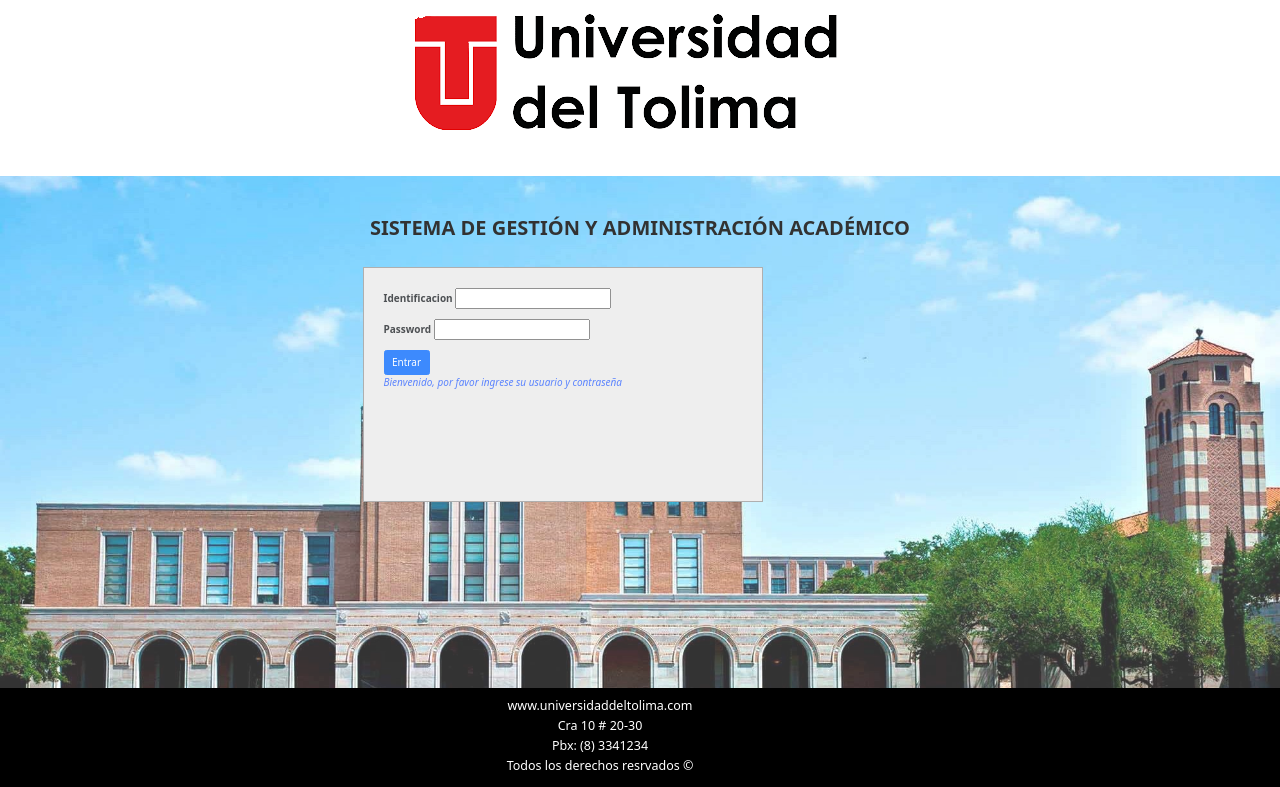
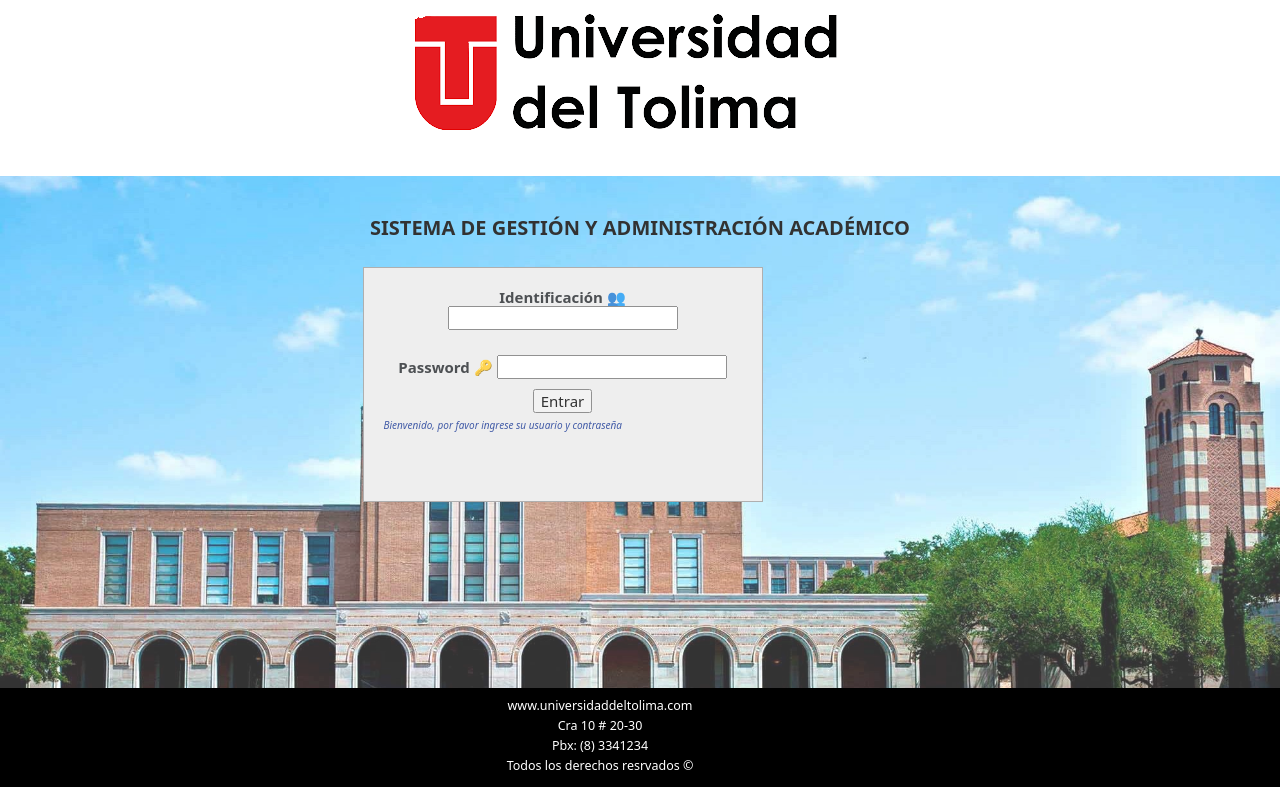
Before and after one commit to marito91/UniversidadDelTolima, a Flask app: page / in a window 1280 px wide. Shown: the top 787 px of the page. Run offline with Flask 2, Linux system fonts and the light colour scheme.

Commit message:
mejoras en el inicio de sesion
vista mejorada

```diff
--- a/app.py
+++ b/app.py
@@ -9,17 +9,6 @@
 
 app = Flask(__name__)
 app.secret_key = os.urandom(20)
-
-#parametros para inicio de sesion
-# bienvenido = Este mensaje se corrigió
-# Buenas noches
-# userName=str()
-# typeUser=str()
-# activeSesion=False
-
-
-
-
 
 
 
@@ -156,7 +145,7 @@
                         cursor.execute("INSERT INTO usuario (nombre, apellidos, tipo_documento, numero_documento, direccion, departamento, ciudad, telefono_fijo, celular, email, observaciones, perfil_id, password, activo) VALUES (?,?,?,?,?,?,?,?,?,?,?,?,?,?)", [nombres, apellidos, doctype, documento, direccion, departamento, ciudad, telefono, celular, correo, observaciones, perfil, pass_enc, True]) # NO SE DEBE CONCATENAR NUNCA
                         # Ejecuta la sentencia SQL
                         con.commit()
-                        flash ("Guardado con exito")
+                        flash ("Guardado con exito ✔")
         return render_template("registro_usuario.html", frm = frm,UserName=session["nombres"],TypeUser=session["perfil"], ActiveSesion=session["activeSesion"])
     else:
         return render_template("logout.html")
@@ -271,7 +260,7 @@
                 frm.celular.data = ""
                 frm.email.data = ""
                 frm.observaciones.data = ""
-                flash("No se ha encontrado el usuario")
+                flash("No se ha encontrado el usuario 🚧")
 
         return render_template("ver_usuario.html",frm=frm,UserName=session["nombres"],TypeUser=session["perfil"], ActiveSesion=session["activeSesion"])
     else:
--- a/forms/formularios.py
+++ b/forms/formularios.py
@@ -4,8 +4,8 @@
 
 
 class Login(FlaskForm):
-    username = IntegerField("Identificacion", validators = [DataRequired("Por favor llene este campo con numeros")])
-    password = PasswordField("Password", validators = [DataRequired("Por favor llene este campo")])
+    username = IntegerField("Identificación 👥", validators = [DataRequired("Por favor llene este campo con numeros")])
+    password = PasswordField("  Password  🔑", validators = [DataRequired("Por favor llene este campo")])
     entrar = SubmitField("Entrar")
 
 
--- a/templates/index.html
+++ b/templates/index.html
@@ -52,10 +52,16 @@
 
 								<form id="login-form" class="form" action="" method="POST">
 								{{ frm.hidden_tag() }}
-								<p>
+
+								<div align="left">
+									<h4>
+										<p>
 									<strong>
 										{{ frm.username.label }}
 									</strong>
+
+
+
 
 									{{ frm.username }}
 									{% for error in frm.username.errors %}
@@ -64,10 +70,14 @@
 									</div>
 									{% endfor %}
 								</p>
+							</h4>
+							<br>
+							<h4>
 								<p>
-									<strong>
-										{{ frm.password.label }}
-									</strong>
+										<strong>
+											{{ frm.password.label }}
+										</strong>
+
 
 									{{ frm.password }}
 									{% for error in frm.password.errors %}
@@ -76,8 +86,19 @@
 									</div>
 									{% endfor %}
 								</p>
-								{{ frm.entrar (href="javascript:void(0)", class="btn btn-primary")}}
-								<p><span style="color: #3366ff;"><em>{{ estado }}</em></span></p>
+							</h4>
+								</div>
+
+
+
+									<h4>
+										{{ frm.entrar }}
+										<span style="color: blue;" ></span>
+									</h4>
+
+
+								<!-- (href="javascript:void(0)", class="btn btn-primary") -->
+								<p><span style="color: #133392;"><em>{{ estado }}</em></span></p>
 
 
 
```
Also changed, not shown: unitolima.db.
